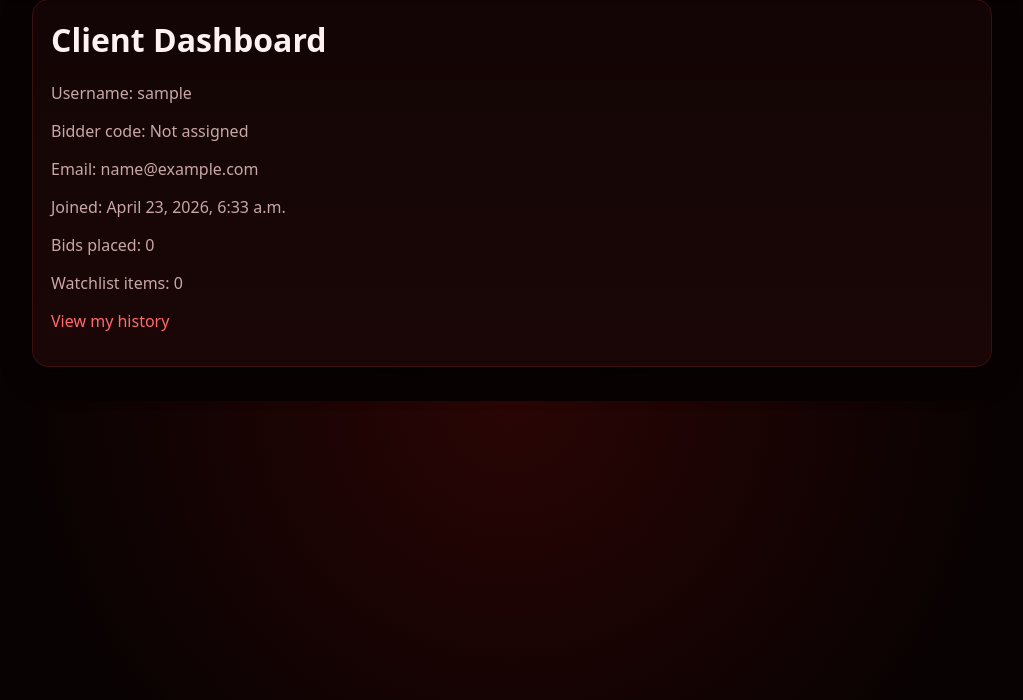
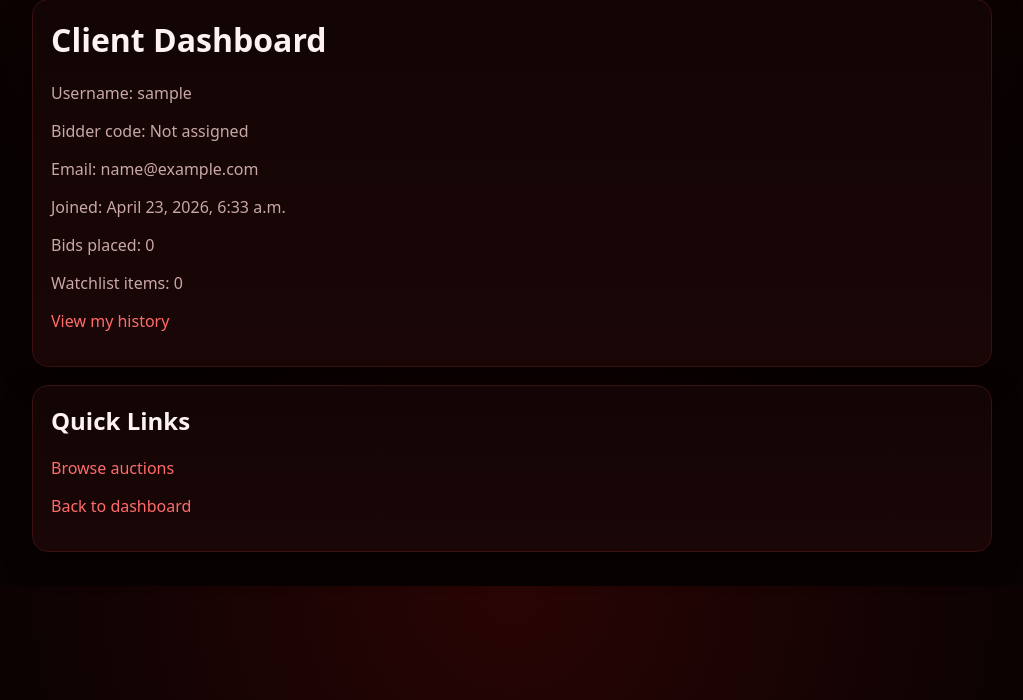
Before and after one commit to ItsHachiMane/auction-site, a Django app: page /client/ in a window 1280 px wide. Shown: the part 100-800 px from the top of the page, without its empty margins (128-1151 px from the left). Run offline with Django 5.2, Linux system fonts and the light colour scheme; the visitor is signed in with stand-in values (Sample User, id 1); data that the repository does not hold is empty.

Commit message:
Polish client dashboard

```diff
--- a/templates/auctions/client_dashboard.html
+++ b/templates/auctions/client_dashboard.html
@@ -10,4 +10,10 @@
   <p>Watchlist items: {{ watch_count }}</p>
   <p><a href="{% url 'my_history' %}">View my history</a></p>
 </div>
+
+<div class="card">
+  <h2>Quick Links</h2>
+  <p><a href="{% url 'auction_list' %}">Browse auctions</a></p>
+  <p><a href="{% url 'dashboard' %}">Back to dashboard</a></p>
+</div>
 {% endblock %}
```
